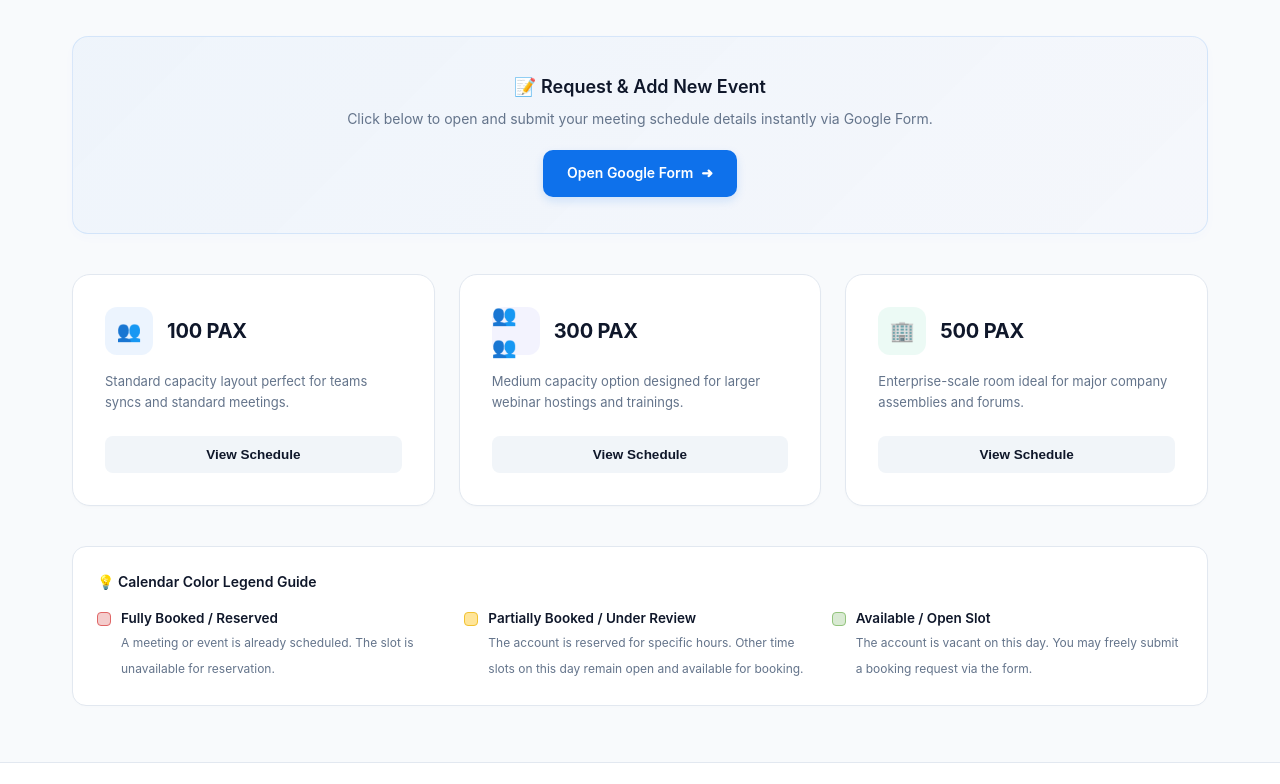
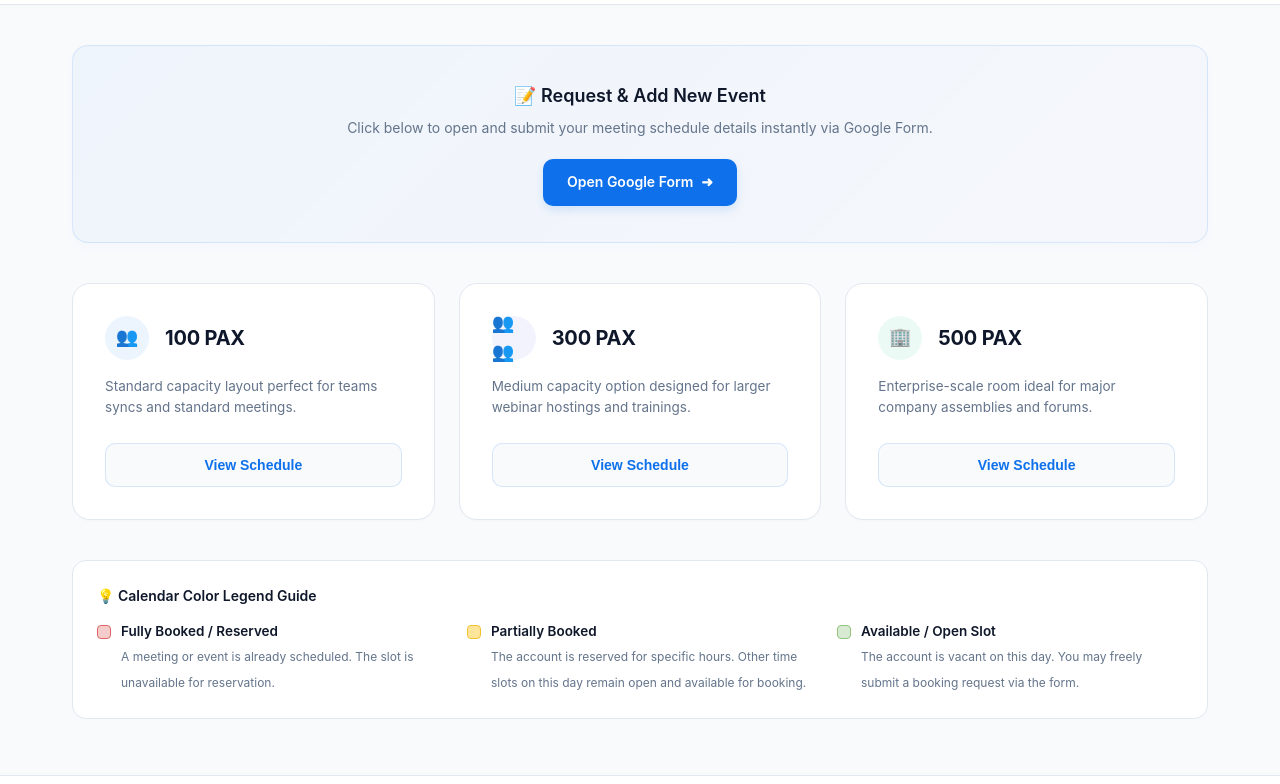
Before and after one commit to geronronaldwilliam-CPE/ZOOM-ACCOUNT-MONITORING-SYSTEM, a plain HTML site: page index.html in a window 1280 px wide. Shown: the part 158-942 px from the top of the page. Drawn offline with Linux system fonts and the light colour scheme.

Commit message:
v2.1.0 commit

```diff
--- a/index.html
+++ b/index.html
@@ -36,8 +36,9 @@
         /* ============ BALANSE AT PROFESSIONAL HEADER ============ */
         .main-header {
             background-color: var(--card-bg);
+            border-top: 4px solid var(--primary-color); /* Premium brand colored line edge */
             border-bottom: 1px solid var(--border-color);
-            padding: 0.8rem 2rem; /* Saktong kapal para hindi mukhang masikip ang mga logo */
+            padding: 0.8rem 2rem;
             box-shadow: 0 1px 3px rgba(0, 0, 0, 0.02);
         }
 
@@ -57,14 +58,14 @@
         }
 
         .system-logo {
-            height: 44px; /* Saktong laki para sa Zoom Logo */
+            height: 44px;
             width: auto;
             object-fit: contain;
         }
 
-        /* DICT LOGO PERFECT STYLE */
+        /* DICT LOGO INTEGRATED PROFILE */
         .right-header-section .dict-logo {
-            height: 120px; /* Tamang sukat para malinaw at hindi maliit tingnan */
+            height: 125px; /* Optimized premium profile pairing */
             width: auto;
             object-fit: contain;
             transition: transform 0.2s ease;
@@ -172,18 +173,19 @@
         .capacity-card-header {
             display: flex;
             align-items: center;
-            gap: 14px;
+            gap: 16px;
             margin-bottom: 16px;
         }
 
+        /* PREMIUM TINTED FRAME BACKGROUND FOR ICON EMOJIS */
         .capacity-icon {
-            font-size: 20px;
-            width: 48px;
-            height: 48px;
+            font-size: 18px;
+            width: 44px;
+            height: 44px;
             display: flex;
             align-items: center;
             justify-content: center;
-            border-radius: 12px;
+            border-radius: 50%;
         }
 
         .icon-100 {
@@ -209,36 +211,33 @@
         }
 
         .capacity-desc {
-            font-size: 13px;
+            font-size: 13.5px;
             color: var(--text-secondary);
             margin: 4px 0 24px 0;
         }
 
+        /* ENHANCED INTERACTIVE CTA ACTION BUTTONS */
         .btn {
             width: 100%;
-            padding: 11px 16px;
-            background: #f1f5f9;
-            color: var(--text-primary);
-            border: none;
-            border-radius: 8px;
-            font-size: 13.5px;
+            padding: 13px 16px;
+            background: #f8fafc;
+            color: var(--primary-color);
+            border: 1px solid rgba(14, 113, 235, 0.15);
+            border-radius: 10px;
+            font-size: 14px;
             font-weight: 600;
             cursor: pointer;
             transition: all 0.2s ease;
         }
 
         .capacity-card:hover .btn {
-            background: var(--primary-color);
-            color: white;
-            box-shadow: 0 4px 8px rgba(14, 113, 235, 0.15);
+            background: var(--primary-color) !important;
+            color: white !important;
+            border-color: transparent;
+            box-shadow: 0 4px 12px rgba(14, 113, 235, 0.2);
         }
 
-        .btn:hover {
-            background: #0b59ba !important;
-            color: white !important;
-        }
-
-        /* ============ LEGEND BOX WITH EXACT SHEET COLORS ============ */
+        /* ============ LEGEND BOX DESIGN ============ */
         .legend-section {
             background-color: var(--card-bg);
             border: 1px solid var(--border-color);
@@ -258,10 +257,12 @@
             gap: 6px;
         }
 
+        /* BALANCED EQUAL COLS FOR SCANNABILITY */
         .legend-grid {
             display: grid;
-            grid-template-columns: repeat(auto-fit, minmax(260px, 1fr));
-            gap: 16px;
+            grid-template-columns: repeat(3, 1fr);
+            gap: 24px;
+            width: 100%;
         }
 
         .legend-item {
@@ -273,12 +274,11 @@
         .legend-color-dot {
             width: 14px;
             height: 14px;
-            border-radius: 4px; /* Ginawang square/box para mukhang cell ng sheets */
+            border-radius: 4px;
             margin-top: 4px;
             flex-shrink: 0;
         }
 
-        /* Tugma sa Google Sheets Calendar Cells mo */
         .dot-pink {
             background-color: #f4cccc;
             border: 1px solid #e06666;
@@ -426,6 +426,14 @@
             top: 0;
             left: 0;
         }
+
+        /* Responsive Breakpoint for Mobile Screens */
+        @media (max-width: 768px) {
+            .legend-grid {
+                grid-template-columns: 1fr;
+                gap: 16px;
+            }
+        }
     </style>
 </head>
 <body>
@@ -503,7 +511,7 @@
                 <div class="legend-item">
                     <div class="legend-color-dot dot-yellow"></div>
                     <div class="legend-text">
-                        <strong>Partially Booked / Under Review</strong>
+                        <strong>Partially Booked</strong>
                         <span>The account is reserved for specific hours. Other time slots on this day remain open and available for booking.</span>
                     </div>
                 </div>
```
